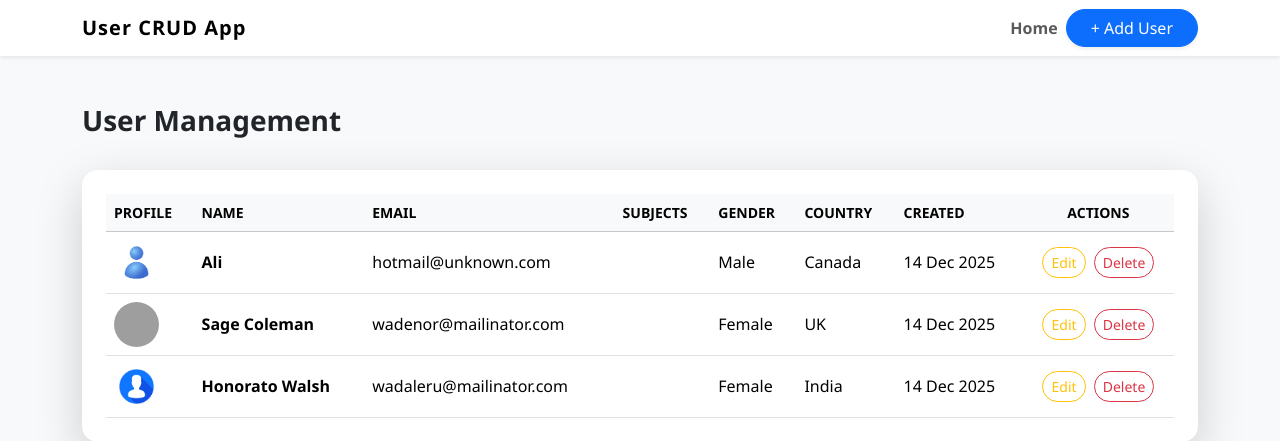
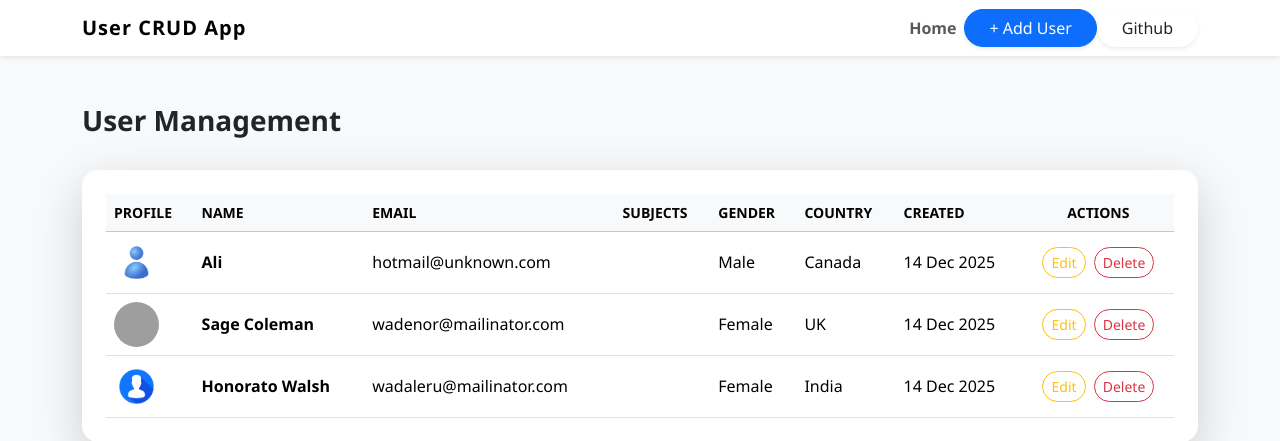
Before and after one commit to Shayan-Codes-dev/CRUD-Management-App, a PHP site: page /index.php in a window 1280 px wide. Shown: the top 441 px of the page. Run offline with PHP 8.4, Linux system fonts and the light colour scheme; data comes from the database, SQL or seed files in the repository; grey boxes are pictures that could not be loaded.

Commit message:
Updated Navebar

```diff
--- a/header.php
+++ b/header.php
@@ -1,5 +1,6 @@
 <!DOCTYPE html>
 <html lang="en">
+
 <head>
     <meta charset="UTF-8">
     <meta name="viewport" content="width=device-width, initial-scale=1.0">
@@ -8,7 +9,9 @@
     <!-- Bootstrap 5 CSS -->
     <link href="https://cdn.jsdelivr.net/npm/bootstrap@5.3.2/dist/css/bootstrap.min.css" rel="stylesheet">
     <link rel="stylesheet" href="style.css">
+    <script src="script.js"></script>
 </head>
+
 <body>
 
     <!-- Navbar -->
@@ -30,11 +33,15 @@
                             + Add User
                         </a>
                     </li>
+                    <li class="nav-item">
+                        <a href="https://github.com/Shayan-Codes-dev/CRUD-Management-App" class="btn btn-outline-seecondary shadow-sm rounded-pill px-4">
+                            Github
+                        </a>
+                    </li>
                 </ul>
             </div>
         </div>
     </nav>
-<script src="script.js"></script>
 
     <!-- Bootstrap JS + Popper -->
     <script src="https://cdn.jsdelivr.net/npm/bootstrap@5.3.2/dist/js/bootstrap.bundle.min.js"></script>
```
Also changed, not shown: uploads/693e8c7e71eae.jpg (added). Lines whose indentation alone changed are shown as unchanged.
